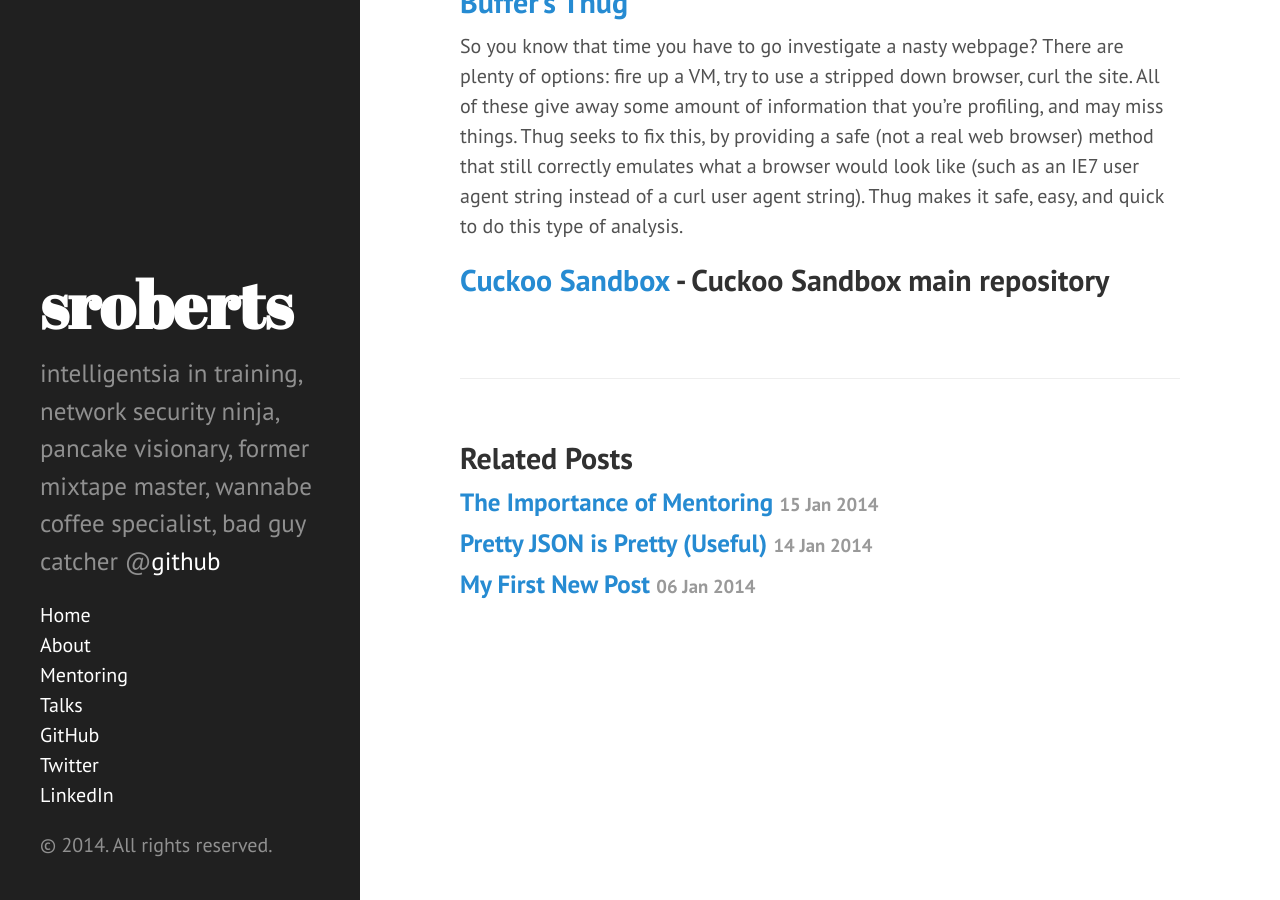
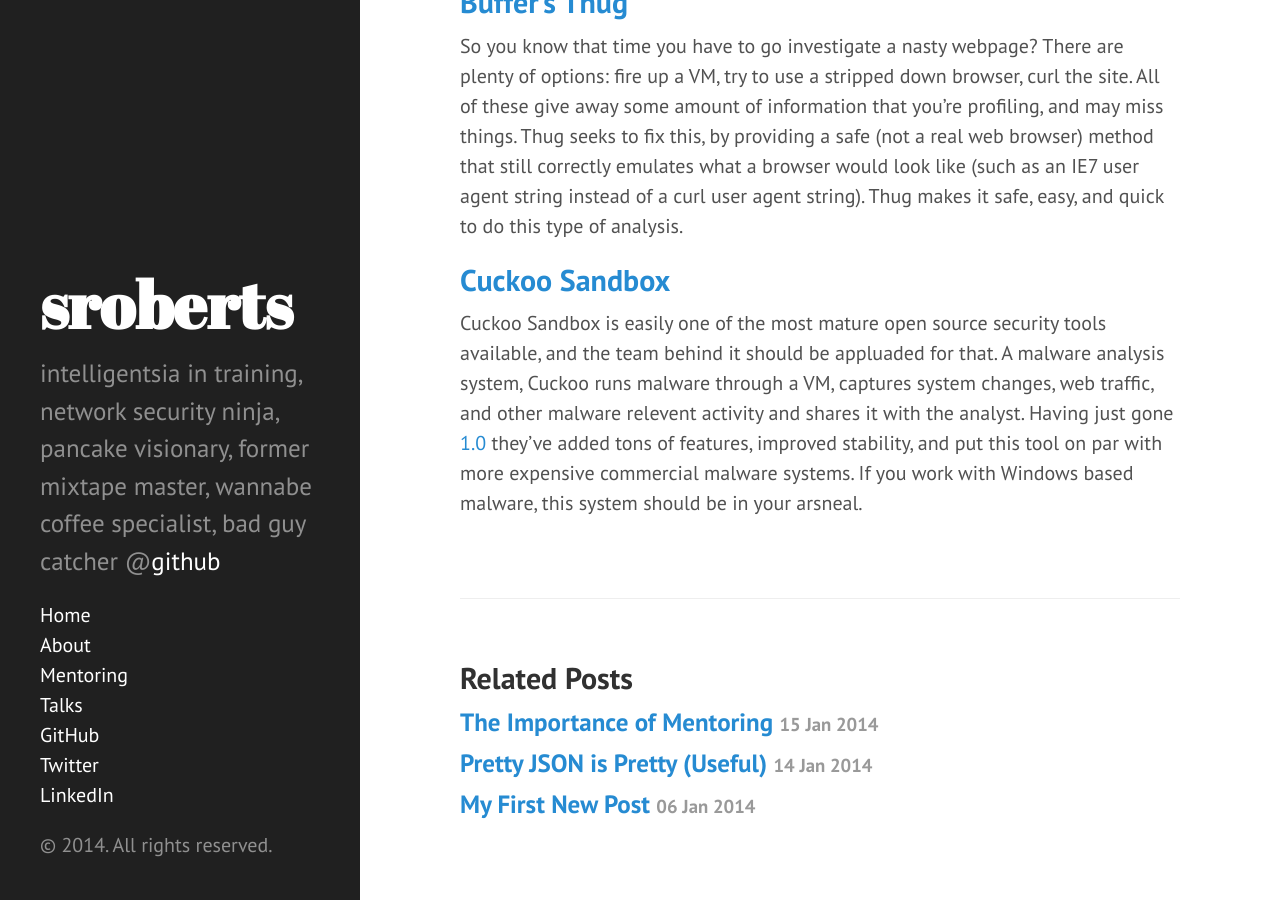
Before and after one commit to sroberts/sroberts.github.io, a Jekyll site: the page built from _posts/2014-01-18-my-favorite-oss-security-projects.md, in a window 1280 px wide and 900 px high, scrolled down 1942 px. Built offline with Jekyll 4.4.1, drawn with Linux system fonts in a browser that asks for light colours; Markdown is read by kramdown in place of the engine named in the settings.

Commit message:
added Cuckoo Sandbox Section

```diff
--- a/_posts/2014-01-18-my-favorite-oss-security-projects.md
+++ b/_posts/2014-01-18-my-favorite-oss-security-projects.md
@@ -31,4 +31,6 @@
 
 ## [Buffer's Thug](https://github.com/buffer/thug)
 So you know that time you have to go investigate a nasty webpage? There are plenty of options: fire up a VM, try to use a stripped down browser, curl the site. All of these give away some amount of information that you're profiling, and may miss things. Thug seeks to fix this, by providing a safe (not a real web browser) method that still correctly emulates what a browser would look like (such as an IE7 user agent string instead of a curl user agent string). Thug makes it safe, easy, and quick to do this type of analysis.
-## [Cuckoo Sandbox](https://github.com/cuckoobox/cuckoo) - Cuckoo Sandbox main repository
+
+## [Cuckoo Sandbox](https://github.com/cuckoobox/cuckoo)
+Cuckoo Sandbox is easily one of the most mature open source security tools available, and the team behind it should be appluaded for that. A malware analysis system, Cuckoo runs malware through a VM, captures system changes, web traffic, and other malware relevent activity and shares it with the analyst. Having just gone [1.0](http://cuckoosandbox.org/2014-01-09-cuckoo-sandbox-10.html) they've added tons of features, improved stability, and put this tool on par with more expensive commercial malware systems. If you work with Windows based malware, this system should be in your arsneal.
```
